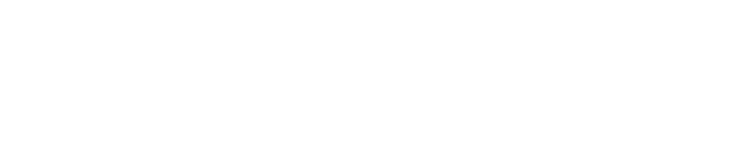
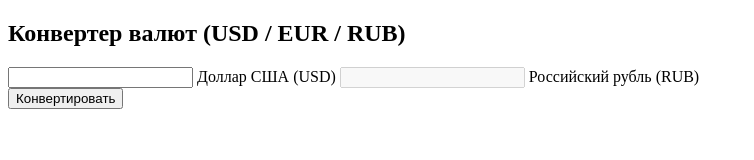
Before and after one commit to greatstudentkaze/currency-converter, a plain HTML site: page index.html in a window 1280 px wide. Shown: the whole page, without its empty margins (0-754 px from the left). Drawn offline with Linux system fonts and the light colour scheme.

Commit message:
feat(index.html): add basic html markup

```diff
--- a/index.html
+++ b/index.html
@@ -8,6 +8,21 @@
   <title>Конвертер валют</title>
 </head>
 <body>
+  <main>
+    <section class="converter">
+      <h2 class="converter__title">Конвертер валют (USD / EUR / RUB)</h2>
+      <div class="converter__wrap">
+        <label class="converter__label">
+          <input class="converter__input" type="number" name="currency-input"> Доллар США (USD)
+        </label>
+        <label class="converter__label">
+          <input class="converter__input" type="number" name="currency-output" disabled> Российский рубль (RUB)
+        </label>
+      </div>
+      <button class="converter__button" type="button">Конвертировать</button>
+    </section>
+  </main>
 
+  <script src="js/script.js"></script>
 </body>
 </html>
```
